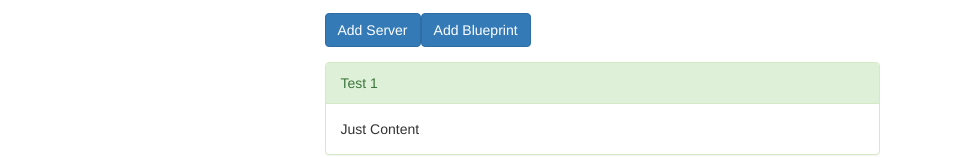
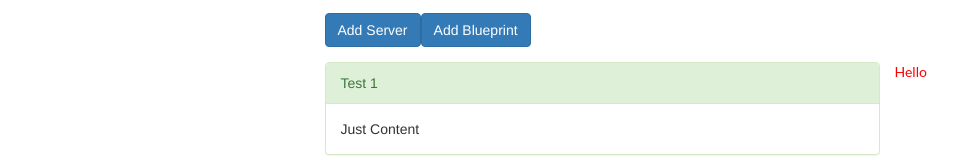
Before and after one commit to TestDeveloperAng/udem-angular-prac, an Angular app: page / in a window 1280 px wide. Shown: the part 175-332 px from the top of the page, without its empty margins (38-996 px from the left). Built offline with nearby package versions, Linux system fonts and the light colour scheme.

Commit message:
2 files modified

```diff
--- a/src/app/app.component.html
+++ b/src/app/app.component.html
@@ -7,5 +7,7 @@
     <div class="col-sm-6 col-sm-offset-3">
       <app-display-server *ngFor="let server of serverElements" [server]="server"></app-display-server>
     </div>
+
+    <p #normalpara>Hello</p>
   </div>
 </div>
--- a/src/app/create-server/create-server.component.ts
+++ b/src/app/create-server/create-server.component.ts
@@ -1,4 +1,4 @@
-import { Component, OnInit,EventEmitter,Output } from '@angular/core';
+import { Component, OnInit,EventEmitter,Output,ContentChild } from '@angular/core';
 
 @Component({
   selector: 'app-create-server',
@@ -17,10 +17,13 @@ export class CreateServerComponent implements OnInit {
   ngOnInit() {
   }
 
+  @ContentChild('normalpara', {static:true}) normalpara;
+
   serverName = '';
   serverContent = '';
 
-  addServer(data : Event){
+  addServer(data){
+    console.log(this.normalpara.nativeElement);
     this.serverCreated.emit({
       name : this.serverName,
       content : this.serverContent
```
